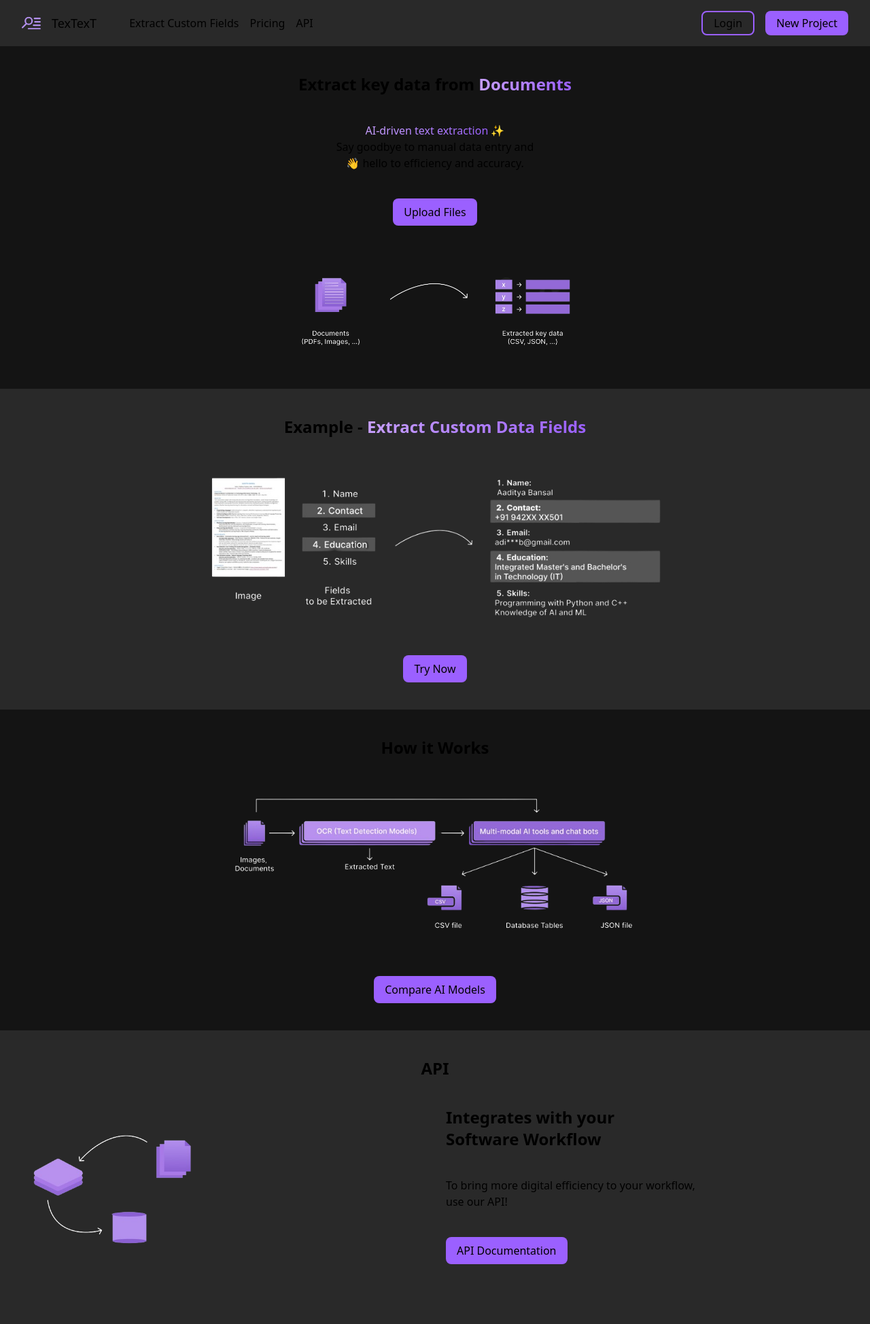
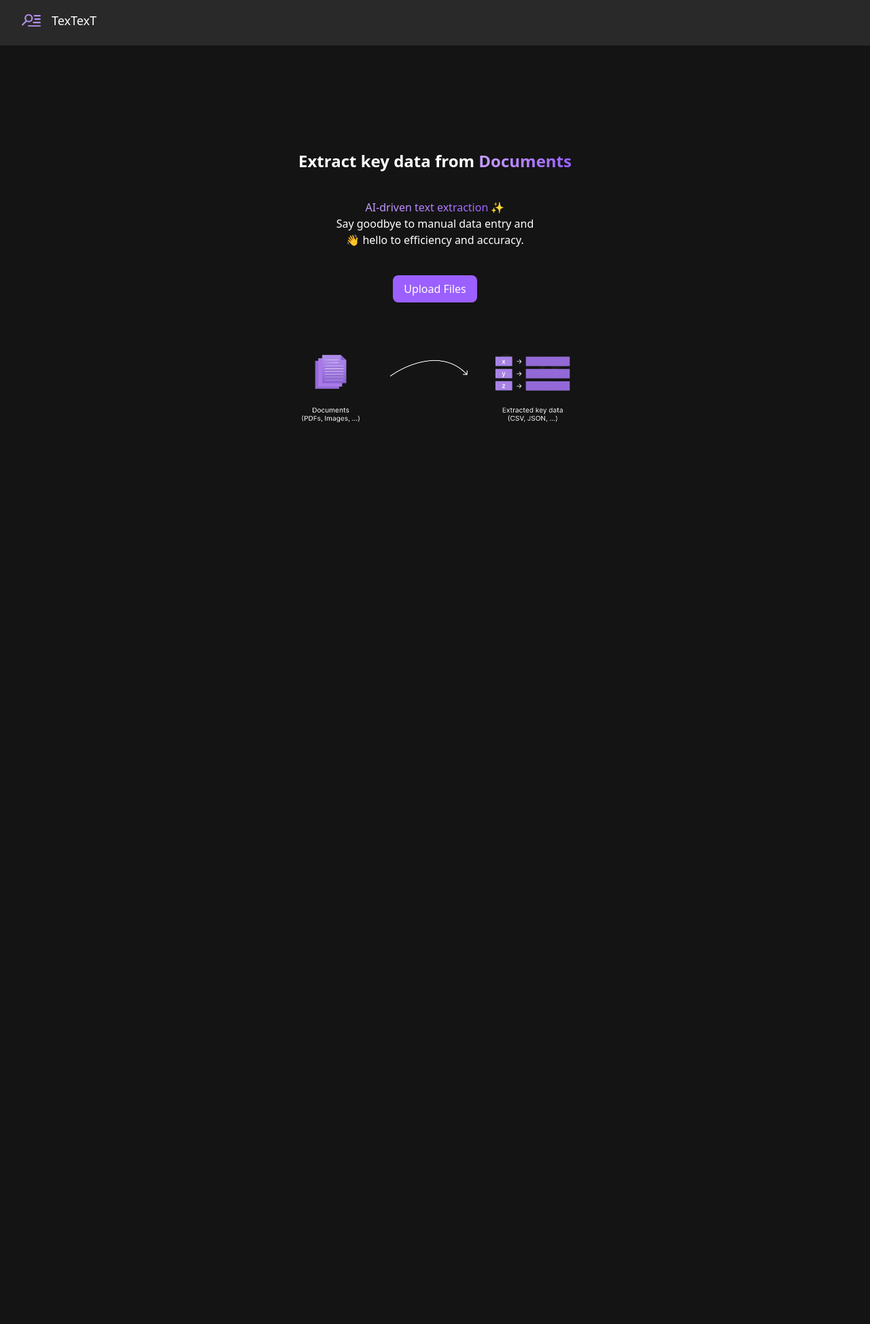
Before and after one commit to aadityab7/TexTexT, a Flask app: page / in a window 1280 px wide. Shown: the whole page at 68% size. After the commit the page ends 621 px from the top, so only its background shows below. Run offline with Flask 3, Linux system fonts and the light colour scheme; some libraries are stand-ins or nearby versions.

Commit message:
simplified UI by a lot

```diff
--- a/app/templates/base.html
+++ b/app/templates/base.html
@@ -13,12 +13,13 @@
   <script src="https://cdn.jsdelivr.net/npm/chart.js"></script>
   <script src="https://code.jquery.com/jquery-3.6.0.min.js"></script>
 </head>
-<body>
-  <div class="bg-[#292929]">
+<!--bg-[#141414]-->
+<body class="text-white bg-[#141414]">
+  <div class="h-screen grid grid-rows-12">
+
+    <div class="bg-[#292929] row-span-1">
       <div class="mx-auto max-w-screen-xl px-4 py-4 sm:px-6 lg:px-8 justify-center align-center">
-      <div class="flex justify-between">
-        <div class="flex justify-between gap-12 align-center">
-          <div class="flex justify-between items-center gap-4">
+            <div class="flex items-center gap-4">
               <svg class='h-7 w-7' viewBox="0 0 51 34" fill="none" xmlns="http://www.w3.org/2000/svg">
                 <g clip-path="url(#clip0_75_92)">
                 <path d="M18.6128 20.1591C23.6273 20.1591 27.6923 16.094 27.6923 11.0795C27.6923 6.06505 23.6273 2 18.6128 2C13.5983 2 9.53326 6.06505 9.53326 11.0795C9.53326 16.094 13.5983 20.1591 18.6128 20.1591Z" stroke="#B390EE" stroke-width="4"/>
@@ -39,27 +40,9 @@
                 TexTexT
               </p>
             </div>
-          <div class="flex justify-between gap-4 align-center items-center">
-            <p>Extract Custom Fields</p>
-            <p>Pricing</p>
-            <p>API</p>
-          </div>
-        </div>
-        <div class="flex justify-between gap-4 align-center">
-          <button class="px-4 py-1 border-2 border-[#9B60FF] rounded-lg">
-            <p>
-              Login
-            </p>
-          </button>
-          <button class="px-4 py-1 bg-[#9B60FF] rounded-lg">
-            <p>
-              New Project
-            </p>
-          </button>
-        </div>
-      </div>
       </div>
     </div>
 
     {% block content %} {% endblock %}
+  </div>
 </body>
--- a/app/templates/index.html
+++ b/app/templates/index.html
@@ -3,8 +3,8 @@
 {% block title %}TexTexT{% endblock %}
 
 {% block content %}
-	<div class="h-full bg-[#141414]">
-		<div class="flex flex-col justify-between mx-auto max-w-screen-xl px-4 py-10 sm:px-6 lg:px-8 items-center text-center h-full">
+	<div class="row-span-11 flex items-center justify-center">
+		<div class="flex flex-col justify-between mx-auto max-w-screen-xl px-4 py-10 sm:px-6 lg:px-10 items-center text-center self-center">
 			<h1 class="text-2xl font-bold mb-10">
 				Extract key data from
 				<span class="bg-clip-text text-transparent bg-gradient-to-r from-[#C79FFF] to-[#9B60FF]">
@@ -22,69 +22,11 @@
 				👋 hello to efficiency and accuracy.
 			</p>
 			<button class="px-4 py-2 bg-[#9B60FF] rounded-lg mb-10">
-            	<p>
-             		Upload Files
-            	</p>
-          	</button>
+	        	<p>
+	         		Upload Files
+	        	</p>
+	      	</button>
 			<img class = "mx-auto h-40" src="{{url_for('static', filename='/images/hero-1.png')}}">
 		</div>
 	</div>
-	<div class="h-full bg-[#292929]">
-		<div class="flex flex-col justify-between mx-auto max-w-screen-xl px-4 py-10 sm:px-6 lg:px-8 text-center h-full">
-			<h1 class="text-2xl font-bold mb-10">
-				Example -
-				<span class="bg-clip-text text-transparent bg-gradient-to-r from-[#C79FFF] to-[#9B60FF]">
-			    	Extract Custom Data Fields
-			  	</span>
-			</h1>
-			<img class = "mx-auto h-60 mb-10" src="{{url_for('static', filename='/images/hero-2.png')}}">
-			<button class="px-4 py-2 bg-[#9B60FF] rounded-lg self-center">
-            	<p>
-             		Try Now
-            	</p>
-          	</button>
-		</div>
-	</div>
-	<div class="h-full bg-[#141414]">
-		<div class="flex flex-col justify-between mx-auto max-w-screen-xl px-4 py-10 sm:px-6 lg:px-8 text-center h-full">
-			<h1 class="text-2xl font-bold mb-10">
-				How it Works
-			</h1>
-			<img class = "mx-auto h-60 mb-10" src="{{url_for('static', filename='/images/hero-3.png')}}">
-			<button class="px-4 py-2 bg-[#9B60FF] rounded-lg self-center">
-            	<p>
-             		Compare AI Models
-            	</p>
-          	</button>
-		</div>
-	</div>
-	<div class="h-full bg-[#292929]">
-		<div class="flex flex-col justify-between mx-auto max-w-screen-xl px-4 py-10 sm:px-6 lg:px-8 text-center h-full">
-			<h1 class="text-2xl font-bold mb-10">
-				API
-			</h1>
-			<div class="grid grid-cols-4 gap-8">
-				<div class="col-span-2 items-right justify-right align-right self-right">
-					<img class = "h-60 mb-10" src="{{url_for('static', filename='/images/hero-4.png')}}">
-				</div>
-				<div class="text-left col-span-2">
-					<h1 class="text-2xl font-bold mb-10">
-						Integrates with your
-						<br>
-						Software Workflow
-					</h1>
-					<p class="mb-10">
-						To bring more digital efficiency to your workflow,
-						<br>
-						use our API!
-					</p>
-					<button class="px-4 py-2 bg-[#9B60FF] rounded-lg self-center">
-		            	<p>
-		             		API Documentation
-		            	</p>
-		          	</button>
-				</div>
-			</div>
-		</div>
-	</div>
 {% endblock %}
```
Lines whose indentation alone changed are shown as unchanged.
